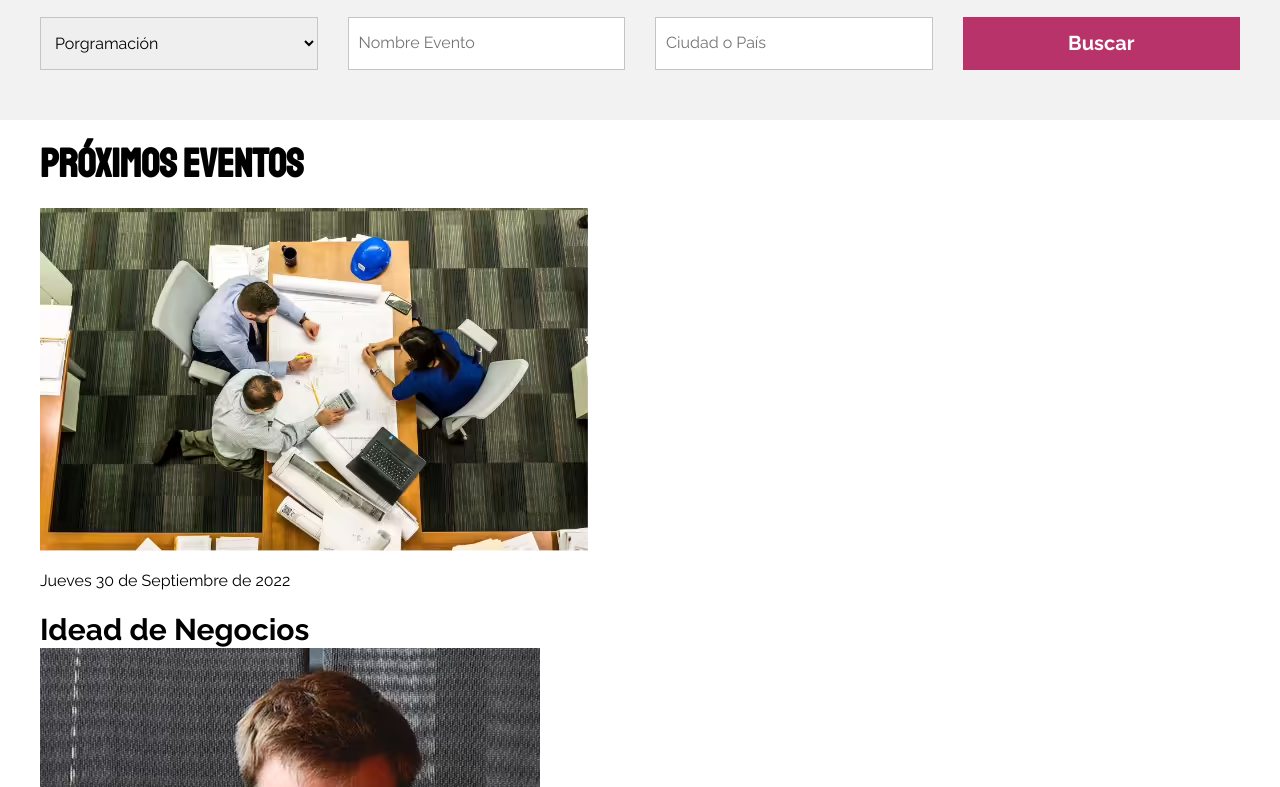
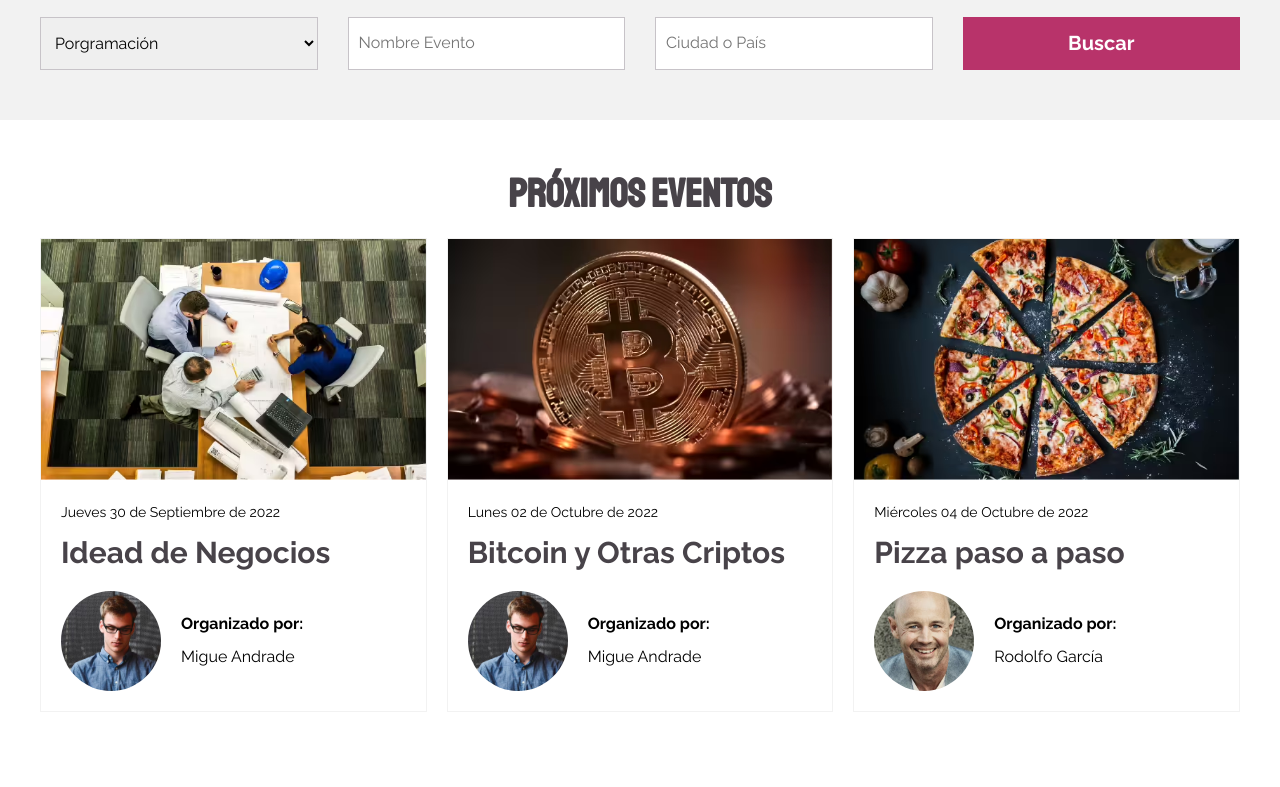
Before and after one commit to LuisMarioSolano/meeti, a website: page index.html in a window 1280 px wide. Shown: the part 833-1620 px from the top of the page. After the commit the page ends 1595 px from the top, so only its background shows below. Drawn offline with Linux system fonts and the light colour scheme.

Commit message:
Style for .eventos

```diff
--- a/index.html
+++ b/index.html
@@ -72,7 +72,7 @@
             <picture>
               <source srcset="build/img/imagen1.avif" type="image/avif">
               <source srcset="build/img/imagen1.webp" type="image/webp">
-              <img loading="lazy" src="build/img/imagen1.jpg" alt="imagen meeti">
+              <img class="evento__imagen" loading="lazy" src="build/img/imagen1.jpg" alt="imagen meeti">
             </picture>
 
             <div class="evento__contenido">
@@ -101,7 +101,7 @@
             <picture>
               <source srcset="build/img/imagen2.avif" type="image/avif">
               <source srcset="build/img/imagen2.webp" type="image/webp">
-              <img loading="lazy" src="build/img/imagen2.jpg" alt="imagen meeti">
+              <img class="evento__imagen" loading="lazy" src="build/img/imagen2.jpg" alt="imagen meeti">
             </picture>
 
             <div class="evento__contenido">
@@ -130,7 +130,7 @@
             <picture>
               <source srcset="build/img/imagen3.avif" type="image/avif">
               <source srcset="build/img/imagen3.webp" type="image/webp">
-              <img loading="lazy" src="build/img/imagen3.jpg" alt="imagen meeti">
+              <img class="evento__imagen" loading="lazy" src="build/img/imagen3.jpg" alt="imagen meeti">
             </picture>
 
             <div class="evento__contenido">
--- a/src/scss/ui/contenido/_busqueda.scss
+++ b/src/scss/ui/contenido/_busqueda.scss
@@ -5,9 +5,7 @@
   background-color: v.$grisClaro;
   padding: 5rem 0;
   &__heading {
-    text-align: center;
-    margin: 0;
-    color: v.$gris;
+    @include m.heading;
   }
 }
 .formulario {
--- /dev/null
+++ b/src/scss/ui/contenido/_eventos.scss
@@ -0,0 +1,53 @@
+@use "base/variables" as v;
+@use "base/mixins" as m;
+
+.eventos {
+  padding: 5rem 0;
+  &__heading {
+    @include m.heading;
+  }
+  &__grid {
+    margin-top: 2rem;
+    @include m.grid(1, 2rem);
+
+    @include m.tablet {
+        @include m.grid(3, 2rem);
+    }
+  }
+}
+
+.evento {
+    border: 1px solid v.$grisClaro;
+    &__imagen {
+        width: 100%;
+    }
+    &__contenido {
+        padding: 2rem;
+    }
+    &__fecha {
+        font-size: 1.4rem;
+        margin: 0;
+    }
+    &__nombre {
+        color: v.$gris;
+        margin: 1rem 0;
+    }
+    &__autor {
+        display: flex;
+        align-items: center;
+        gap: 2rem;
+        margin-top: 2rem;
+    }
+    &__autor-imagen {
+        width: 10rem;
+        border-radius: 50%;
+        overflow: hidden;
+    }
+    &__organizado-texto,
+    &__organizado-nombre {
+        margin: .5rem 0;
+    }
+    &__organizado-texto {
+        font-weight: 700;
+    }
+}
--- a/src/scss/ui/contenido/_index.scss
+++ b/src/scss/ui/contenido/_index.scss
@@ -1,2 +1,3 @@
 @forward 'hero';
 @forward 'busqueda';
+@forward 'eventos';
```
Also changed, not shown: build/css/app.css, 1 other file.
